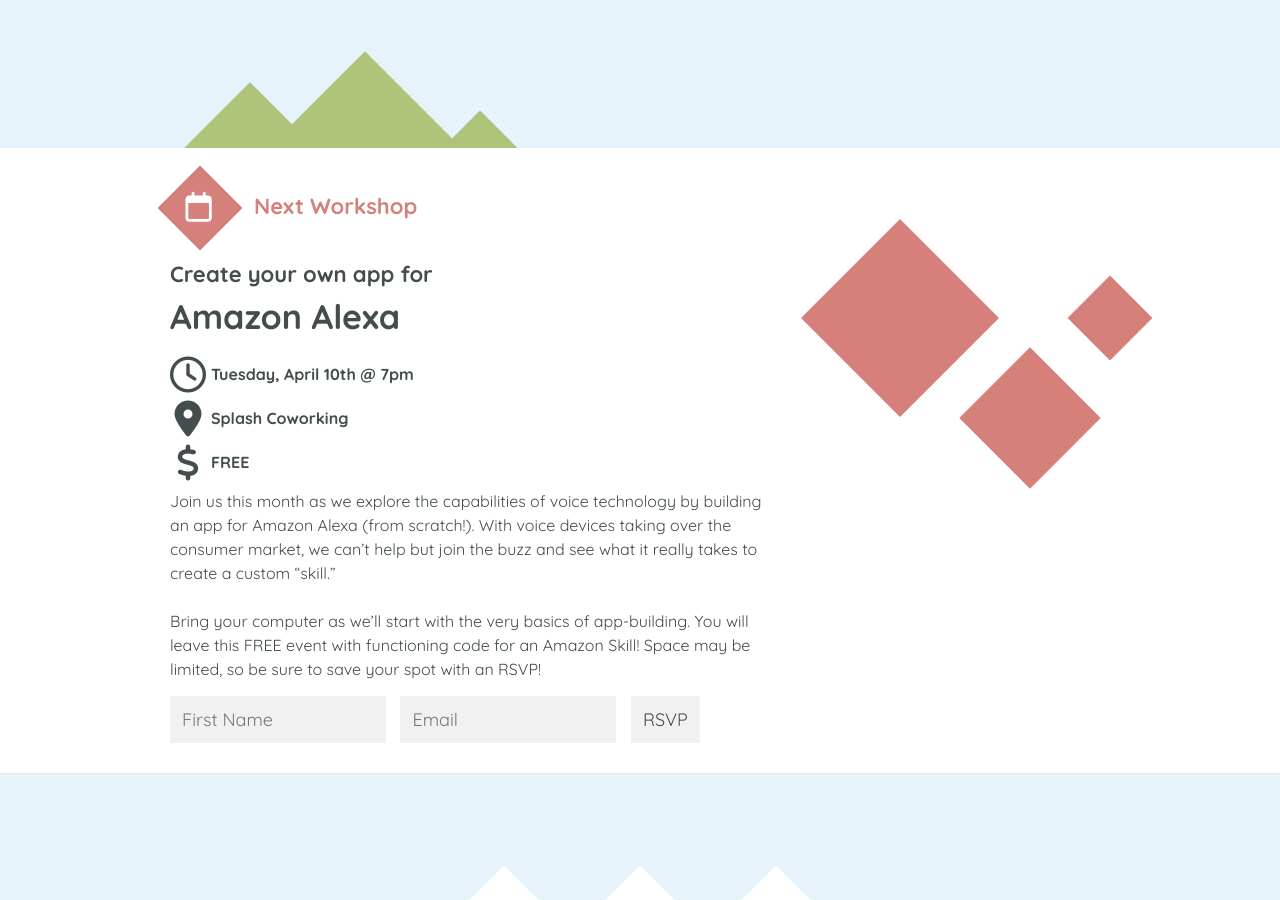
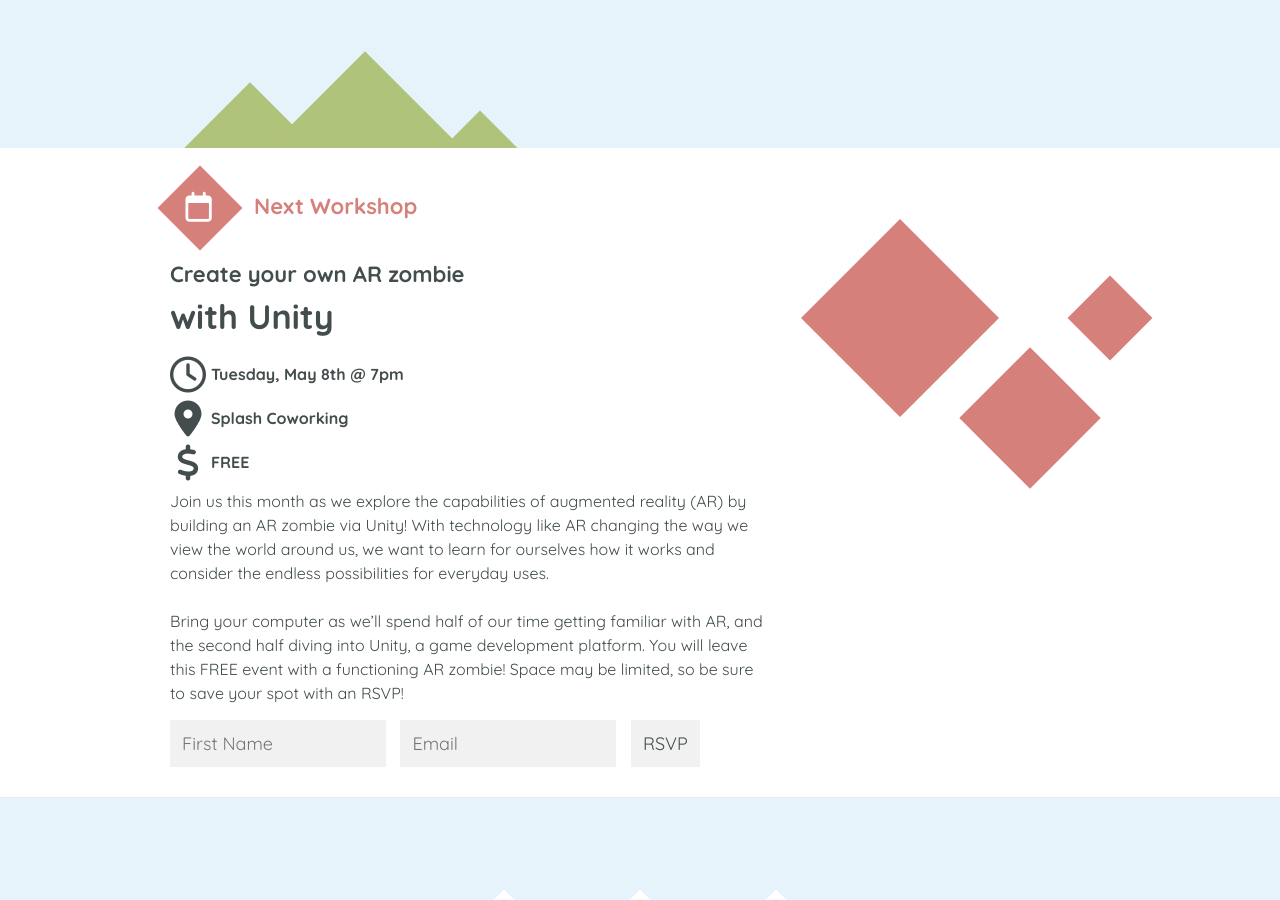
Before and after one commit to CommunityCodes/communitycodes.github.io, a Jekyll site: the page built from index.html, in a window 1280 px wide and 900 px high, scrolled down 451 px. Built offline with Jekyll 4.4.1, drawn with Linux system fonts in a browser that asks for light colours; nearby versions of some CDN libraries.

Commit message:
April Event

```diff
--- a/index.html
+++ b/index.html
@@ -15,19 +15,18 @@
             <div class="icon"><i class="fa fa-calendar-o" aria-hidden="true"></i></div>
             <h2>Next Workshop</h2>
           </div>
-          <h4>Create your own app for</h4>
-          <h3>Amazon Alexa</h3>
-          <div class="date"><i class="fa fa-clock-o" aria-hidden="true"></i><p>Tuesday, April 10th @ 7pm</p></div>
+          <h4>Create your own AR zombie</h4>
+          <h3>with Unity</h3>
+          <div class="date"><i class="fa fa-clock-o" aria-hidden="true"></i><p>Tuesday, May 8th @ 7pm</p></div>
           <div class="location"><i class="fa fa-map-marker" aria-hidden="true"></i><a href="https://www.google.com/maps/dir/''/splashcoworking/data=!4m5!4m4!1m0!1m2!1m1!1s0x865ca8665edf10cf:0xe81fc4ee612c86a7?sa=X&ved=0ahUKEwjTo_y9kIHaAhUEd6wKHUuzAREQ9RcIfDAM" target="_blank"><p>Splash Coworking</p></a></div>
           <div class="free"><i class="fa fa-dollar" aria-hidden="true"></i><p>FREE</p></div>
           <!--<div class="file"><i class="fa fa-file" aria-hidden="true"></i><a href="/checklist.pdf"><p>checklist.pdf</p></a></div>-->
           <p class="description">
 
-            Join us this month as we explore the capabilities of voice technology by building an app for Amazon Alexa (from scratch!). With voice devices taking over the consumer market, we can’t help but join the buzz and see what it really takes to create a custom “<a href="https://www.amazon.com/b?ie=UTF8&node=13727921011" target="_blank">skill</a>.”
+            Join us this month as we explore the capabilities of augmented reality (AR) by building an AR zombie via <a href="https://unity3d.com/" target="blank">Unity</a>! With technology like AR changing the way we view the world around us, we want to learn for ourselves how it works and consider the endless possibilities for everyday uses.
             <br>
             <br>
-            Bring your computer as we’ll start with the very basics of app-building. You will leave this FREE event with functioning code for an Amazon Skill! Space may be limited, so be sure to save your spot with an RSVP!
-
+			Bring your computer as we’ll spend half of our time getting familiar with AR, and the second half diving into Unity, a game development platform. You will leave this FREE event with a functioning AR zombie! Space may be limited, so be sure to save your spot with an RSVP!
           </p>
         </div>
 
```
